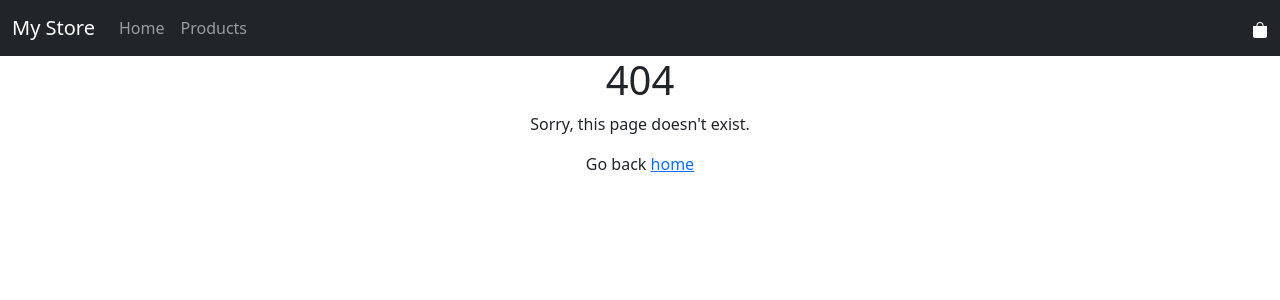
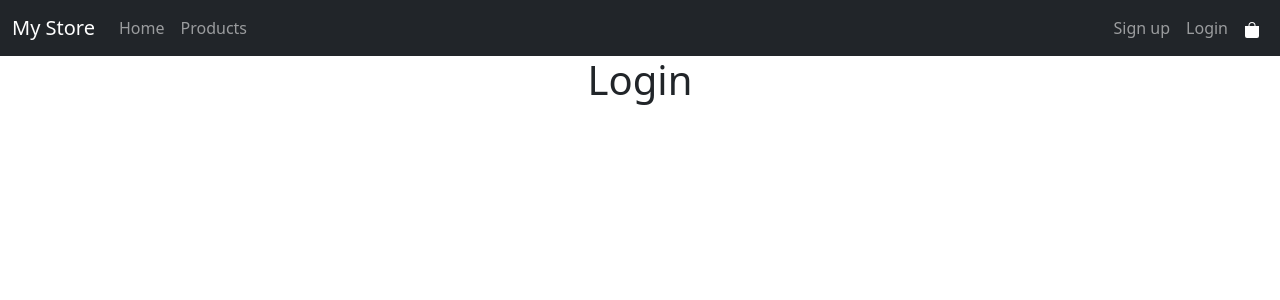
Before and after one commit to rastykhalel/frontend-web-store-lab4, a React (Create React App) app: page /login in a window 1280 px wide. Before the commit this address had no page. Shown: the top 300 px of the page. Built offline with nearby package versions, Linux system fonts and the light colour scheme.

Commit message:
Added SignUp and Login pages

```diff
--- a/src/components/StoreNavbar.tsx
+++ b/src/components/StoreNavbar.tsx
@@ -32,9 +32,13 @@ export const StoreNavbar = ({
                     </NavItem>
                 </Nav>
             </Collapse>
-            <NavLink href="/cart">
-                <BagFill color="white" />
-            </NavLink>
+            <Nav className="me-auto" navbar>
+                <NavLink href="/signup">Sign up</NavLink>
+                <NavLink href="/login">Login</NavLink>
+                <NavLink href="/cart">
+                    <BagFill color="white" />
+                </NavLink>
+            </Nav>
         </Navbar>
     );
 };
--- /dev/null
+++ b/src/pages/Login.tsx
@@ -0,0 +1,8 @@
+export const Login = () => {
+    return (
+        <>
+            {/* TODO: Replace the login page content. */}
+            <h1>Login</h1>
+        </>
+    );
+};
--- /dev/null
+++ b/src/pages/SignUp.tsx
@@ -0,0 +1,8 @@
+export const SignUp = () => {
+    return (
+        <>
+            {/* TODO: Replace the sign up page content. */}
+            <h1>Sign Up</h1>
+        </>
+    );
+};
```
Also changed, not shown: src/routes/Router.tsx (+11 -1 lines).
